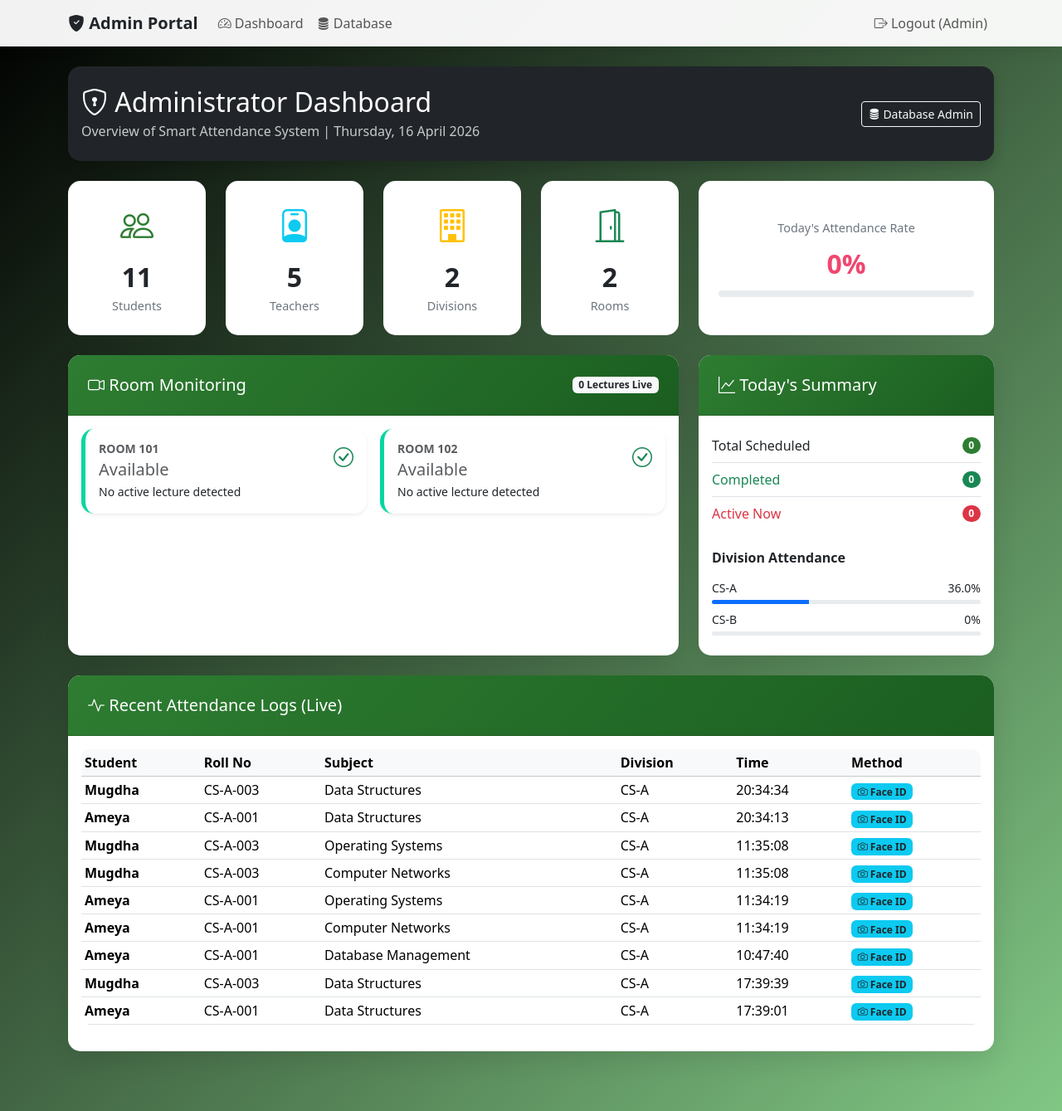
After one commit to Master-Lee369/smart-attendance-system, a Django app: page /admin-dashboard/ in a window 1280 px wide. The commit adds this page. Shown: the whole page at 83% size. Run offline with Django 4.2, Linux system fonts and the light colour scheme; a user stored in the database is signed in; data comes from the database, SQL or seed files in the repository; both versions use the stored data as it was before the commit.

Commit message:
Update views, URLs, templates; add admin dashboard; update .gitignore

```diff
--- a/core/urls.py
+++ b/core/urls.py
@@ -34,4 +34,7 @@ urlpatterns = [
     path('api/start-lecture/', views.api_start_lecture, name='api_start_lecture'),
     path('api/end-lecture/', views.api_end_lecture, name='api_end_lecture'),
     path('api/schedule/<int:classroom_id>/', views.api_get_todays_schedule, name='api_schedule'),
+
+    # Admin Dashboard
+    path('admin-dashboard/', views.admin_dashboard, name='admin_dashboard'),
 ]
--- a/core/views.py
+++ b/core/views.py
@@ -24,7 +24,7 @@ def student_login(request):
         if hasattr(request.user, 'student_profile'):
             return redirect('dashboard')
         elif request.user.is_staff:
-            return redirect('/admin/')
+            return redirect('admin_dashboard')
         logout(request)
 
     if request.method == 'POST':
@@ -62,7 +62,7 @@ def dashboard(request):
     except (Student.DoesNotExist, AttributeError):
         # Not a student - if admin, redirect to admin
         if request.user.is_staff:
-            return redirect('/admin/')
+            return redirect('admin_dashboard')
         messages.error(request, "You don't have a student profile. Please contact admin.")
         logout(request)
         return redirect('login')
@@ -613,7 +613,7 @@ def teacher_login(request):
         elif hasattr(request.user, 'student_profile'):
             return redirect('dashboard')
         elif request.user.is_staff:
-            return redirect('/admin/')
+            return redirect('admin_dashboard')
         logout(request)
 
     if request.method == 'POST':
@@ -1060,3 +1060,83 @@ def teacher_cancel_lectures(request):
     }
 
     return render(request, 'core/teacher/cancel_lectures.html', context)
+
+
+@login_required
+def admin_dashboard(request):
+    """
+    Custom Admin Dashboard for system overview.
+    Only accessible by staff/superusers.
+    """
+    if not request.user.is_staff:
+        messages.error(request, "Access denied. Admin only.")
+        return redirect('login')
+
+    # System-wide statistics
+    total_students = Student.objects.count()
+    total_teachers = Teacher.objects.count()
+    total_rooms = Room.objects.count()
+    total_classrooms = Classroom.objects.count()
+    total_subjects = Subject.objects.count()
+
+    # Today's statistics
+    today = timezone.now().date()
+    lectures_today = Lecture.objects.filter(date=today)
+    total_lectures_today = lectures_today.count()
+    active_lectures = lectures_today.filter(status='active')
+    completed_today = lectures_today.filter(status='completed')
+
+    # Overall attendance rate for today
+    total_attendance_records = Attendance.objects.filter(lecture__date=today).count()
+    present_today = Attendance.objects.filter(lecture__date=today, status='present').count()
+    attendance_rate = (present_today / total_attendance_records * 100) if total_attendance_records > 0 else 0
+
+    # Room status
+    rooms = Room.objects.all()
+    room_status = []
+    for room in rooms:
+        # Check if any active lecture is in this room
+        current_lecture = active_lectures.filter(timetable__room=room).first()
+        room_status.append({
+            'room': room,
+            'active_lecture': current_lecture,
+            'is_busy': current_lecture is not None
+        })
+
+    # Recent activity (latest attendance marks)
+    recent_marks = Attendance.objects.filter(status='present').select_related(
+        'student', 'lecture', 'lecture__timetable__subject'
+    ).order_by('-marked_at')[:10]
+
+    # Classroom attendance summary
+    classrooms = Classroom.objects.all()
+    classroom_stats = []
+    for classroom in classrooms:
+        cls_records = Attendance.objects.filter(student__classroom=classroom)
+        total = cls_records.count()
+        present = cls_records.filter(status='present').count()
+        rate = (present / total * 100) if total > 0 else 0
+        classroom_stats.append({
+            'classroom': classroom,
+            'total': total,
+            'present': present,
+            'rate': round(rate, 1)
+        })
+
+    context = {
+        'total_students': total_students,
+        'total_teachers': total_teachers,
+        'total_rooms': total_rooms,
+        'total_classrooms': total_classrooms,
+        'total_subjects': total_subjects,
+        'total_lectures_today': total_lectures_today,
+        'active_lectures_count': active_lectures.count(),
+        'completed_today_count': completed_today.count(),
+        'attendance_rate': round(attendance_rate, 1),
+        'room_status': room_status,
+        'recent_marks': recent_marks,
+        'classroom_stats': sorted(classroom_stats, key=lambda x: x['rate'], reverse=True),
+        'today': today,
+    }
+
+    return render(request, 'core/admin/dashboard.html', context)
--- a/templates/base.html
+++ b/templates/base.html
@@ -185,13 +185,24 @@
             </div>
             {% else %}
             <!-- Admin/Other Navigation -->
-            <a class="navbar-brand fw-bold" href="/admin/">
-                <i class="bi bi-gear"></i> Admin
+            <a class="navbar-brand fw-bold text-dark" href="{% url 'admin_dashboard' %}">
+                <i class="bi bi-shield-fill-check"></i> Admin Portal
             </a>
+            <button class="navbar-toggler" type="button" data-bs-toggle="collapse" data-bs-target="#navbarNav">
+                <span class="navbar-toggler-icon"></span>
+            </button>
             <div class="collapse navbar-collapse" id="navbarNav">
-                <ul class="navbar-nav ms-auto">
+                <ul class="navbar-nav me-auto">
                     <li class="nav-item">
-                        <a class="nav-link" href="{% url 'logout' %}"><i class="bi bi-box-arrow-right"></i> Logout</a>
+                        <a class="nav-link" href="{% url 'admin_dashboard' %}"><i class="bi bi-speedometer2"></i> Dashboard</a>
+                    </li>
+                    <li class="nav-item">
+                        <a class="nav-link" href="/admin/" target="_blank"><i class="bi bi-database-fill"></i> Database</a>
+                    </li>
+                </ul>
+                <ul class="navbar-nav">
+                    <li class="nav-item">
+                        <a class="nav-link" href="{% url 'logout' %}"><i class="bi bi-box-arrow-right"></i> Logout (Admin)</a>
                     </li>
                 </ul>
             </div>
--- /dev/null
+++ b/templates/core/admin/dashboard.html
@@ -0,0 +1,214 @@
+{% extends 'base.html' %}
+
+{% block title %}Admin Dashboard - Attendance System{% endblock %}
+
+{% block extra_css %}
+<style>
+    .admin-card {
+        border-left: 5px solid var(--primary-color);
+    }
+    .room-busy { border-left: 5px solid var(--danger-color); }
+    .room-free { border-left: 5px solid var(--success-color); }
+</style>
+{% endblock %}
+
+{% block content %}
+<div class="row mb-4">
+    <div class="col-12">
+        <div class="card bg-dark text-white shadow">
+            <div class="card-body py-4">
+                <div class="row align-items-center">
+                    <div class="col">
+                        <h2 class="mb-1"><i class="bi bi-shield-lock"></i> Administrator Dashboard</h2>
+                        <p class="mb-0 opacity-75">Overview of Smart Attendance System | {{ today|date:"l, d F Y" }}</p>
+                    </div>
+                    <div class="col-auto">
+                        <div class="d-flex gap-2">
+                            <a href="/admin/" class="btn btn-outline-light btn-sm">
+                                <i class="bi bi-database-fill"></i> Database Admin
+                            </a>
+                        </div>
+                    </div>
+                </div>
+            </div>
+        </div>
+    </div>
+</div>
+
+<!-- System Stats -->
+<div class="row g-4 mb-4">
+    <div class="col-md-2 col-6">
+        <div class="stat-card">
+            <div class="stat-icon text-primary"><i class="bi bi-people"></i></div>
+            <div class="stat-value">{{ total_students }}</div>
+            <div class="stat-label">Students</div>
+        </div>
+    </div>
+    <div class="col-md-2 col-6">
+        <div class="stat-card">
+            <div class="stat-icon text-info"><i class="bi bi-person-badge"></i></div>
+            <div class="stat-value">{{ total_teachers }}</div>
+            <div class="stat-label">Teachers</div>
+        </div>
+    </div>
+    <div class="col-md-2 col-6">
+        <div class="stat-card">
+            <div class="stat-icon text-warning"><i class="bi bi-building"></i></div>
+            <div class="stat-value">{{ total_classrooms }}</div>
+            <div class="stat-label">Divisions</div>
+        </div>
+    </div>
+    <div class="col-md-2 col-6">
+        <div class="stat-card">
+            <div class="stat-icon text-success"><i class="bi bi-door-open"></i></div>
+            <div class="stat-value">{{ total_rooms }}</div>
+            <div class="stat-label">Rooms</div>
+        </div>
+    </div>
+    <div class="col-md-4 col-12">
+        <div class="stat-card h-100 d-flex flex-column justify-content-center">
+            <div class="stat-label mb-2">Today's Attendance Rate</div>
+            <div class="stat-value" style="color: {% if attendance_rate >= 75 %}var(--success-color){% elif attendance_rate >= 50 %}var(--warning-color){% else %}var(--danger-color){% endif %};">
+                {{ attendance_rate }}%
+            </div>
+            <div class="progress mt-2" style="height: 8px;">
+                <div class="progress-bar {% if attendance_rate >= 75 %}bg-success{% elif attendance_rate >= 50 %}bg-warning{% else %}bg-danger{% endif %}"
+                     style="width: {{ attendance_rate }}%"></div>
+            </div>
+        </div>
+    </div>
+</div>
+
+<div class="row g-4">
+    <!-- Room Monitoring -->
+    <div class="col-lg-8">
+        <div class="card h-100">
+            <div class="card-header d-flex justify-content-between align-items-center">
+                <h5 class="mb-0"><i class="bi bi-camera-video"></i> Room Monitoring</h5>
+                <span class="badge bg-light text-dark">{{ active_lectures_count }} Lectures Live</span>
+            </div>
+            <div class="card-body">
+                <div class="row g-3">
+                    {% for status in room_status %}
+                    <div class="col-md-6">
+                        <div class="card admin-card {% if status.is_busy %}room-busy{% else %}room-free{% endif %} shadow-sm">
+                            <div class="card-body p-3">
+                                <div class="d-flex justify-content-between align-items-start">
+                                    <div>
+                                        <h6 class="mb-1 text-uppercase small fw-bold text-muted">{{ status.room.name }}</h6>
+                                        {% if status.is_busy %}
+                                        <h5 class="mb-1 text-danger">{{ status.active_lecture.timetable.subject.name }}</h5>
+                                        <p class="mb-0 small"><i class="bi bi-person"></i> {{ status.active_lecture.timetable.teacher.name }} | {{ status.active_lecture.timetable.classroom.name }}</p>
+                                        {% else %}
+                                        <h5 class="mb-1 text-muted">Available</h5>
+                                        <p class="mb-0 small">No active lecture detected</p>
+                                        {% endif %}
+                                    </div>
+                                    <div class="text-end">
+                                        {% if status.is_busy %}
+                                        <div class="spinner-grow spinner-grow-sm text-danger" role="status"></div>
+                                        <div class="small text-danger fw-bold">LIVE</div>
+                                        {% else %}
+                                        <i class="bi bi-check-circle text-success fs-4"></i>
+                                        {% endif %}
+                                    </div>
+                                </div>
+                            </div>
+                        </div>
+                    </div>
+                    {% endfor %}
+                </div>
+            </div>
+        </div>
+    </div>
+
+    <!-- Today's Stats Summary -->
+    <div class="col-lg-4">
+        <div class="card h-100">
+            <div class="card-header">
+                <h5 class="mb-0"><i class="bi bi-graph-up"></i> Today's Summary</h5>
+            </div>
+            <div class="card-body">
+                <ul class="list-group list-group-flush">
+                    <li class="list-group-item d-flex justify-content-between align-items-center px-0">
+                        Total Scheduled
+                        <span class="badge bg-primary rounded-pill">{{ total_lectures_today }}</span>
+                    </li>
+                    <li class="list-group-item d-flex justify-content-between align-items-center px-0 text-success">
+                        Completed
+                        <span class="badge bg-success rounded-pill">{{ completed_today_count }}</span>
+                    </li>
+                    <li class="list-group-item d-flex justify-content-between align-items-center px-0 text-danger">
+                        Active Now
+                        <span class="badge bg-danger rounded-pill">{{ active_lectures_count }}</span>
+                    </li>
+                </ul>
+
+                <h6 class="mt-4 mb-3 fw-bold">Division Attendance</h6>
+                {% for stat in classroom_stats|slice:":5" %}
+                <div class="mb-2">
+                    <div class="d-flex justify-content-between small mb-1">
+                        <span>{{ stat.classroom.name }}</span>
+                        <span>{{ stat.rate }}%</span>
+                    </div>
+                    <div class="progress" style="height: 5px;">
+                        <div class="progress-bar" style="width: {{ stat.rate }}%"></div>
+                    </div>
+                </div>
+                {% endfor %}
+            </div>
+        </div>
+    </div>
+</div>
+
+<!-- Recent Activity Log -->
+<div class="row mt-4">
+    <div class="col-12">
+        <div class="card">
+            <div class="card-header">
+                <h5 class="mb-0"><i class="bi bi-activity"></i> Recent Attendance Logs (Live)</h5>
+            </div>
+            <div class="card-body">
+                <div class="table-responsive">
+                    <table class="table table-sm table-hover align-middle">
+                        <thead class="table-light">
+                            <tr>
+                                <th>Student</th>
+                                <th>Roll No</th>
+                                <th>Subject</th>
+                                <th>Division</th>
+                                <th>Time</th>
+                                <th>Method</th>
+                            </tr>
+                        </thead>
+                        <tbody>
+                            {% for log in recent_marks %}
+                            <tr>
+                                <td><strong>{{ log.student.name }}</strong></td>
+                                <td>{{ log.student.roll_no }}</td>
+                                <td>{{ log.lecture.timetable.subject.name }}</td>
+                                <td>{{ log.student.classroom.name }}</td>
+                                <td>{{ log.marked_at|time:"H:i:s" }}</td>
+                                <td>
+                                    {% if log.marked_by_face_recognition %}
+                                    <span class="badge bg-info text-dark"><i class="bi bi-camera"></i> Face ID</span>
+                                    {% else %}
+                                    <span class="badge bg-secondary text-white">Manual</span>
+                                    {% endif %}
+                                </td>
+                            </tr>
+                            {% empty %}
+                            <tr>
+                                <td colspan="6" class="text-center py-4 text-muted">No attendance marks logged today yet.</td>
+                            </tr>
+                            {% endfor %}
+                        </tbody>
+                    </table>
+                </div>
+            </div>
+        </div>
+    </div>
+</div>
+
+<div class="mb-5 pb-4"></div>
+{% endblock %}
```
Also changed, not shown: db.sqlite3 (deleted), known_faces/CS-A_CS-A-101/left.jpg (added), known_faces/CS-A_CS-A-101/right.jpg (added), known_faces/CS-A_CS-A-101/straight.jpg (added), 1 other file.
